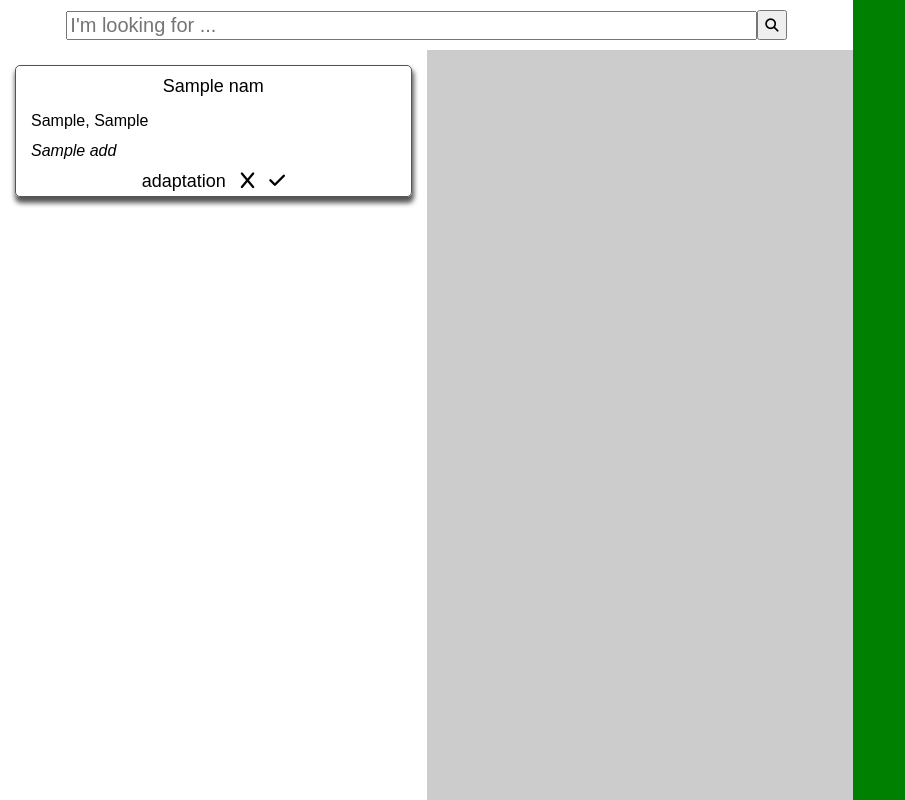
After one commit to CamillePinton/CommerceSansHandi, a Flask app: template flaskr/templates/searchpage.jinja2 in a window 1280 px wide. The commit adds this page. Shown: the whole page, without its empty margins (0-905 px from the left). Run offline with Flask 3, Linux system fonts and the light colour scheme; the template is opened without the code that fills it: most values are stand-ins (such as "Sample title", 1, 10 or a date in 2020); some libraries are stand-ins or nearby versions.

Commit message:
correct frontend + jinja implementation

```diff
--- a/flaskr/__init__.py
+++ b/flaskr/__init__.py
@@ -19,7 +19,7 @@ swaggerui_blueprint = get_swaggerui_blueprint(
 
 
 def create_app(test_config=None):
-    app = Flask(__name__)
+    app = Flask(__name__, static_url_path="/")
     app.register_blueprint(swaggerui_blueprint)
 
     #Cache
@@ -52,7 +52,18 @@ def create_app(test_config=None):
     def all_commerces():
         all = requests.get(API_Commerce)
         results=all.json()["results"]
-        return results
+        indices = list(range(len(results)))
+        addresses = [results[i]["address"] for i in indices]
+        names = [results[i]["name"] for i in indices]
+        typesA = [results[i]["type"][0].replace("_"," ") for i in indices]
+        typesR = [results[i]["type"][1:] if len(results[i]["type"][0]) > 1 else [] for i in indices]
+        availabilies = [0 for i in range(len(results))]
+        for x in typesR :
+            for y in x :
+                y = y.replace("_"," ")
+        return render_template('searchpage.jinja2',ind=indices,add=addresses, nam=names, typA=typesA, typR=typesR, ava=availabilies)
+
+
     return app
 
 
--- /dev/null
+++ b/flaskr/templates/searchpage.jinja2
@@ -0,0 +1,47 @@
+<!DOCTYPE html>
+<html lang="en">
+  <head>
+    <meta charset="utf-8" />
+    <meta name="viewport" content="width=device-width, initial-scale=1.0" />
+    <script
+      src="https://kit.fontawesome.com/bae3523968.js"
+      crossorigin="anonymous"></script>
+      <link rel="stylesheet" type="text/css" href="{{ url_for('static', filename='styles/styles.css') }}" />
+    <title>HandiShop</title>
+  </head>
+  <body class="gridbody">
+    <div class="flexdiv el el1" style="width:100%;" >
+      <input type="textarea" placeholder="I'm looking for ..." style="width: 80%;" />
+      <div class="flexdiv" style="height:100%;">
+        <button style="height:30px;width:30px;">
+          <i class="fa-solid fa-magnifying-glass" ></i>
+        </button>
+      </div>
+    </div>
+    <form class="el2 el"></form>
+    <div class="el3 el">
+      {% for i in ind %}
+        <div class="shortcommerce">
+          <div class="flexdiv"  style="font-size: 18px; height: 40px;">
+            <p>{{nam[i]}}</p>
+          </div>
+          <div class="flexdivleft aze">
+            <p>{{typA[i]}}</p>
+            {% if typR[i] != [] %}
+              {% for el in typR %}
+                <p> , {{el}}</p>
+              {% endfor %}
+            {% endif %}
+          </div>
+          <div class="flexdivleft aze">
+            <p><address>{{add[i]}}</address></p>
+          </div>
+          <div class="flexdiv aze"  style="font-size: 18px;">
+            <p>adaptation</p> <i class="fa-solid fa-x" style="margin-left: 15px;"></i><i class="fa-solid fa-check" style="margin-left: 15px;"></i>
+          </div>
+        </div>
+      {% endfor %}
+    </div>
+    <div class="el4 el"></div>
+  </body>
+</html>
```
Also changed, not shown: flaskr/templates/index.html (+5 -5 lines), flaskr/templates/searchpage.html (deleted, +0 -56 lines), flaskr/static/img/HandiShop.png (renamed from flaskr/templates/img/HandiShop.png), flaskr/static/styles/styles.css (renamed from flaskr/templates/styles.css).
